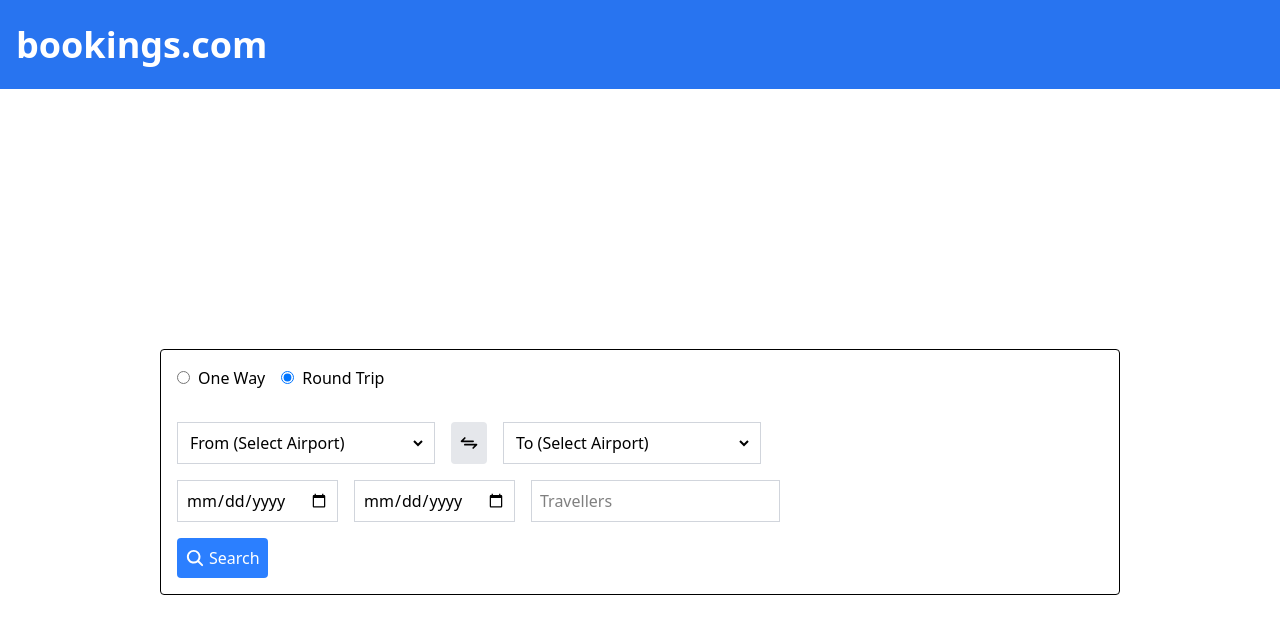
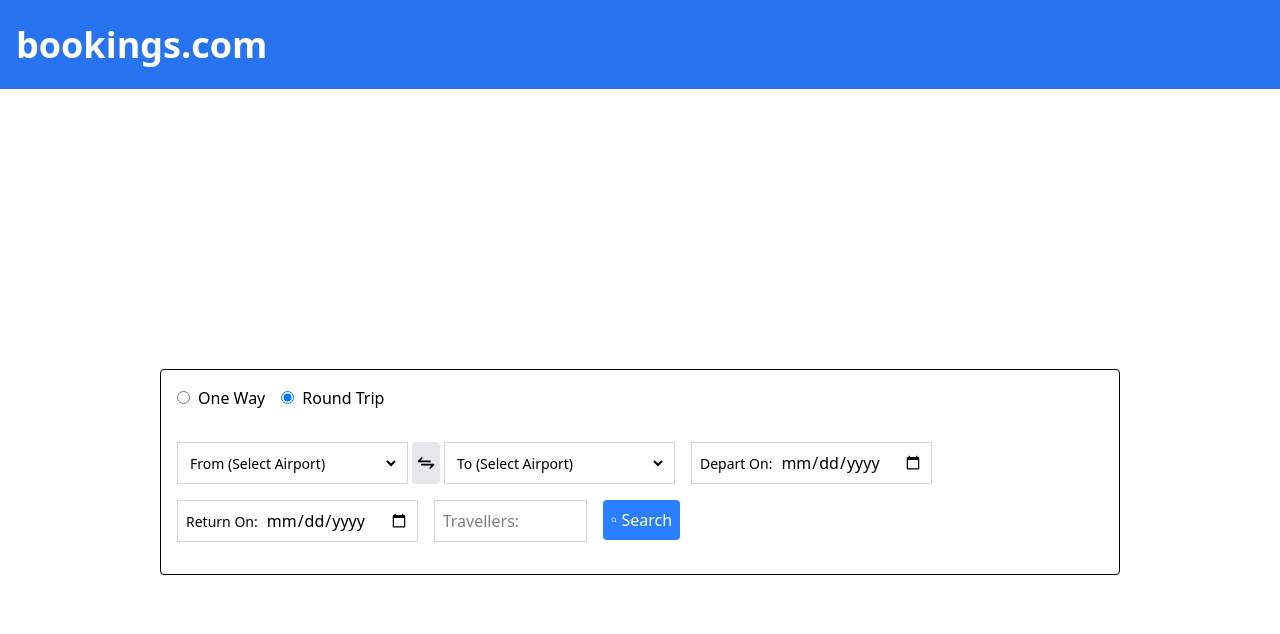
Before and after one commit to kumarprince0714/bookings-app, a React (Vite) app in the folder bookingApp/: page / in a window 1280 px wide. Shown: the top 634 px of the page. Built offline with nearby package versions, Linux system fonts and the light colour scheme.

Commit message:
Continuing UI fix of the FlightSearchPage

```diff
--- a/bookingApp/src/components/FlightSearchPage.tsx
+++ b/bookingApp/src/components/FlightSearchPage.tsx
@@ -145,9 +145,9 @@
 
   return (
     <div className="h-screen mt-[5vh] flex flex-col items-center justify-center">
-      <div className="w-[88vw] lg:w-[75vw] border rounded border-black flex flex-col items-start p-4">
+      <div className="w-[60vw] lg:w-[75vw] border rounded border-black flex flex-col items-center lg:items-start p-4 min-h-40">
         {/* Flight Option Selection */}
-        <div className="row1 mb-4">
+        <div className="row1 mb-4 flex items-start ">
           <label className="mr-4">
             <input
               type="radio"
@@ -173,11 +173,12 @@
         </div>
 
         {/* Search Fields */}
-        <div className="row2 mt-4 flex flex-wrap gap-4">
+        <div className="row2 my-4 flex-col flex lg:flex-row flex-wrap gap-4">
           {/* Departure Airport */}
+          <div className="flex w-auto">
             <div className="flex items-center border border-gray-300 p-2">
               <select
-              className="bg-transparent outline-none"
+                className="bg-transparent outline-none w-auto text-sm"
                 value={departureId}
                 onChange={(e) => setDepartureId(e.target.value)}
               >
@@ -193,7 +194,7 @@
             {/* Swap Button */}
             <button
               onClick={swapLocations}
-            className="p-2 bg-gray-200 rounded flex items-center"
+              className="p-1 bg-gray-200 rounded flex items-center w-7 lg:w-auto mx-1"
             >
               <TbArrowsExchange2 size={20} />
             </button>
@@ -201,7 +202,7 @@
             {/* Arrival Airport */}
             <div className="flex items-center border border-gray-300 p-2">
               <select
-              className="bg-transparent outline-none"
+                className="bg-transparent outline-none w-auto text-sm"
                 value={arrivalId}
                 onChange={(e) => setArrivalId(e.target.value)}
               >
@@ -215,21 +216,23 @@
             </div>
           </div>
 
-        <div className="flex flex-wrap gap-4 mt-4">
-          {/* Depart Date */}
           <div className="border border-gray-300 p-2">
+            <label className="mb-1 mr-2 text-sm font-medium">Depart On:</label>
             <input
               type="date"
               className="outline-none"
-              placeholder="Depart On"
+              placeholder="Depart On "
               onChange={handleDepartDateChange}
               required
               min={dayjs().format("YYYY-MM-DD")}
             />
           </div>
-          {/* Return Date (if Round Trip) */}
           {selectedOption === "roundTrip" && (
             <div className="border border-gray-300 p-2">
+              <label className="mb-1 text-sm font-medium mr-2">
+                Return On:
+              </label>
+
               <input
                 type="date"
                 className="outline-none"
@@ -240,23 +243,19 @@
               />
             </div>
           )}
-          {/* Travellers */}
-          <div className="border border-gray-300 p-2">
+          <div className="border border-gray-300 p-2 w-[20vw] lg:w-[12vw]">
             <input
               type="number"
               className="outline-none"
-              placeholder="Travellers"
+              placeholder="Travellers:"
               value={travellers}
               onChange={handleTravellersChange}
             />
           </div>
-        </div>
-
-        {/* Search Button */}
-        <div className="mt-4">
+          <div className="">
             <button
               onClick={handleSearch}
-            className="p-2 bg-blue-500 text-white flex items-center rounded"
+              className="p-2 bg-blue-500 text-white flex items-center justify-center rounded w-full lg:w-[6vw]"
               disabled={
                 isLoading ||
                 !departureId ||
@@ -268,6 +267,7 @@
               <IoSearch className="mr-1" size={20} />{" "}
               {isLoading ? "Searching..." : "Search"}
             </button>
+          </div>
         </div>
 
         {/* Results Section */}
```
Lines whose indentation alone changed are shown as unchanged.
